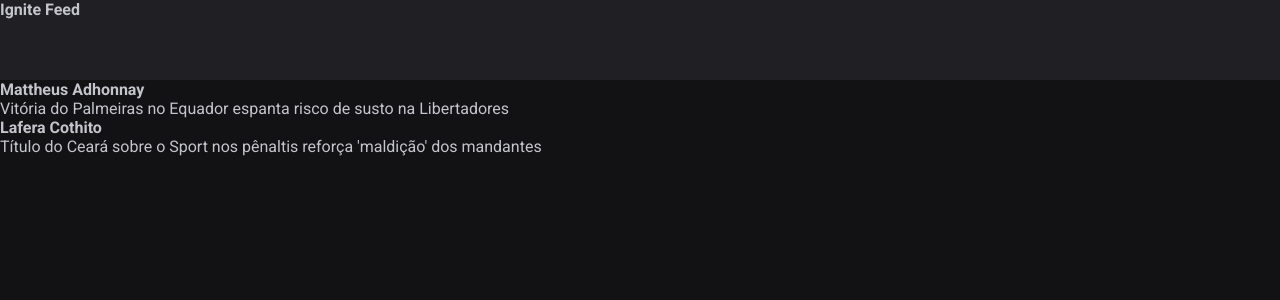
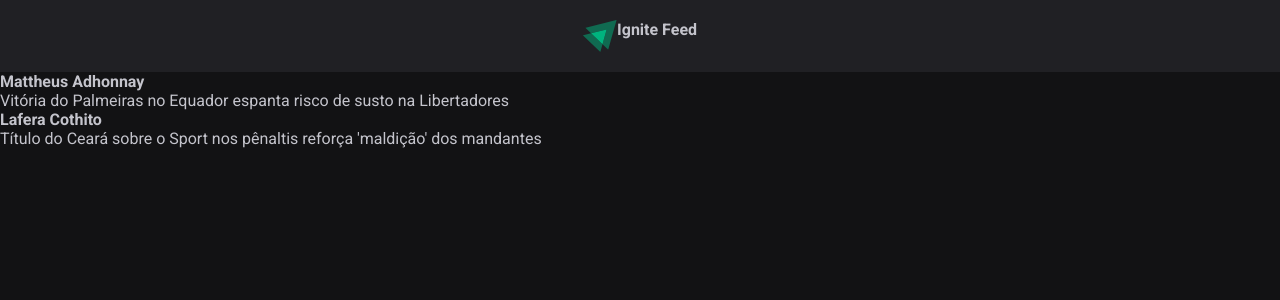
Before and after one commit to adhmattheus/react_js, a React (Vite) app in the folder 01-fundamentos-reactjs/: page / in a window 1280 px wide. Shown: the top 300 px of the page. Built offline with nearby package versions, Linux system fonts and the light colour scheme.

Commit message:
criando componente header

```diff
--- a/01-fundamentos-reactjs/src/components/Header.jsx
+++ b/01-fundamentos-reactjs/src/components/Header.jsx
@@ -1,8 +1,10 @@
-import styles from './Header.module.css'
+import igniteLogo from '../assets/ignite_logo.svg';
+import styles from './Header.module.css';
 
 export function Header() {
 	return (
 		<header className={styles.header}>
+			<img src={igniteLogo} alt="logotipo do ignite" />
 			<strong >Ignite Feed</strong>
 		</header>
 	);
--- a/01-fundamentos-reactjs/src/components/Header.module.css
+++ b/01-fundamentos-reactjs/src/components/Header.module.css
@@ -1,4 +1,10 @@
 .header {
-	background: #202024;
-	height: 80px;
+	background: var(--gray-800);
+	display: flex;
+	justify-content: center;
+	padding: 1.25rem 0;
 }
+
+.header img {
+	height: 2rem;
+}
```
Also changed, not shown: 01-fundamentos-reactjs/src/assets/ignite_logo.svg (added).
